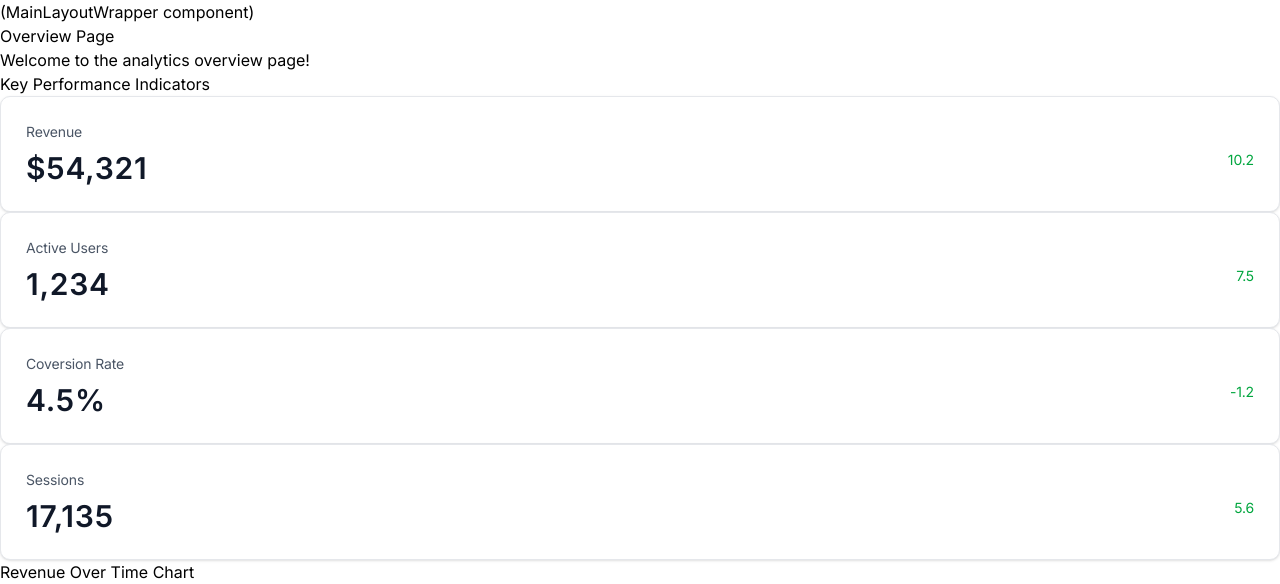
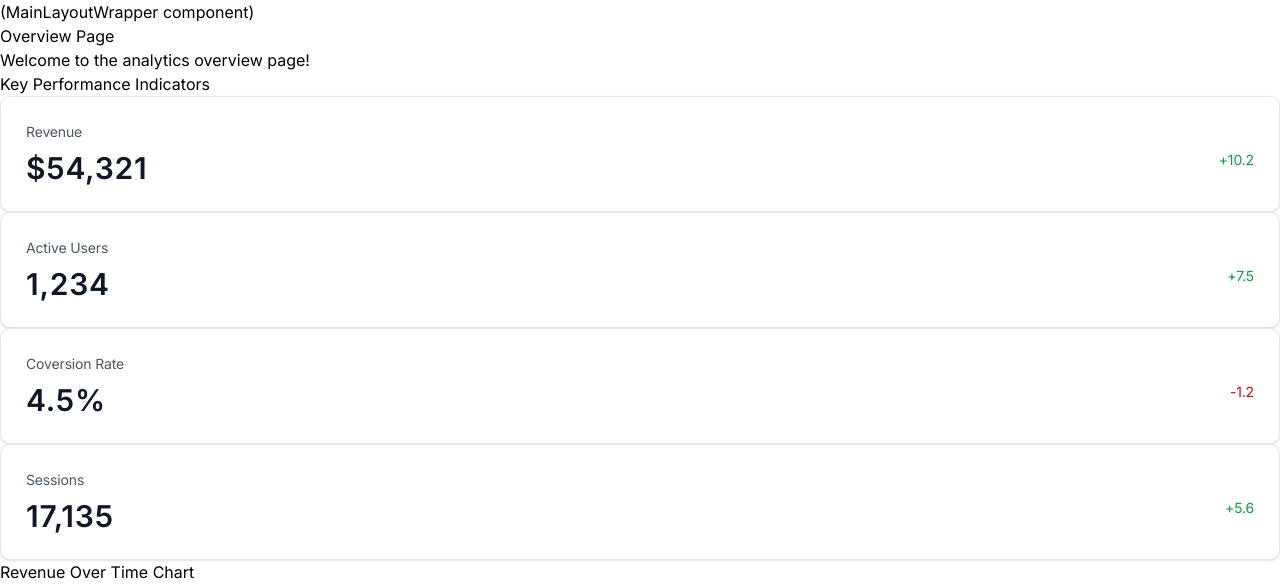
Before and after one commit to agviray/saas-analytics-dashboard, a Next.js app: page / in a window 1280 px wide. Shown: the top 584 px of the page. Built offline with nearby package versions, Linux system fonts and the light colour scheme.

Commit message:
alter change appearance based on pos or neg

```diff
--- a/components/ui/KpiCard.jsx
+++ b/components/ui/KpiCard.jsx
@@ -20,6 +20,10 @@ const KpiCard = ({ label, type, value, change }) => {
     formatValue();
   }, []);
 
+  const positiveChange = change > 0;
+  const changeColor = positiveChange ? 'text-[#00A63E]' : 'text-[#E7000B]';
+  const changeSymbol = positiveChange ? '+' : '';
+
   return (
     <div className="flex flex-col p-[25px] items-start gap-2 self-stretch col-start-1 col-span-1 row-start-1 row-span-1 justify-self-stretch rounded-[10px] border border-gray-200 bg-white p-4 shadow-sm">
       <h3 className="flex pr-[186px] items-center self-stretch text-sm text-[#4A5565] leading-5  tracking-[-0.15px]">
@@ -29,7 +33,10 @@ const KpiCard = ({ label, type, value, change }) => {
         <span className="inline-block w-[116.125px] h-[36px] text-[#101828] text-3xl font-semibold tracking-wide">
           {formattedValue}
         </span>
-        <span className="inline-block text-[#00A63E] text-sm tracking-[-0.15px]">
+        <span
+          className={`inline-block ${changeColor} text-sm tracking-[-0.15px]`}
+        >
+          {changeSymbol}
           {change}
         </span>
       </div>
```
